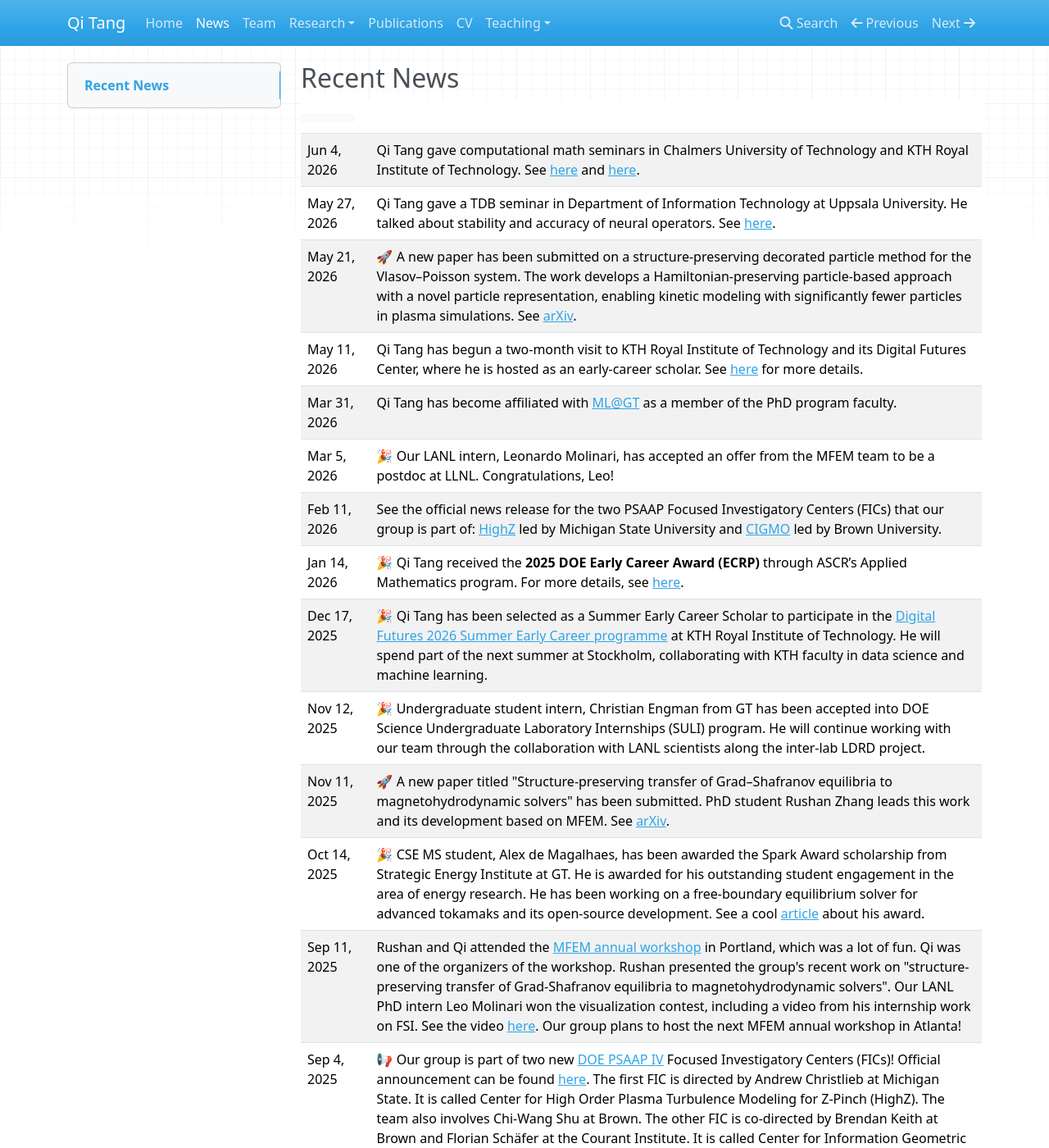
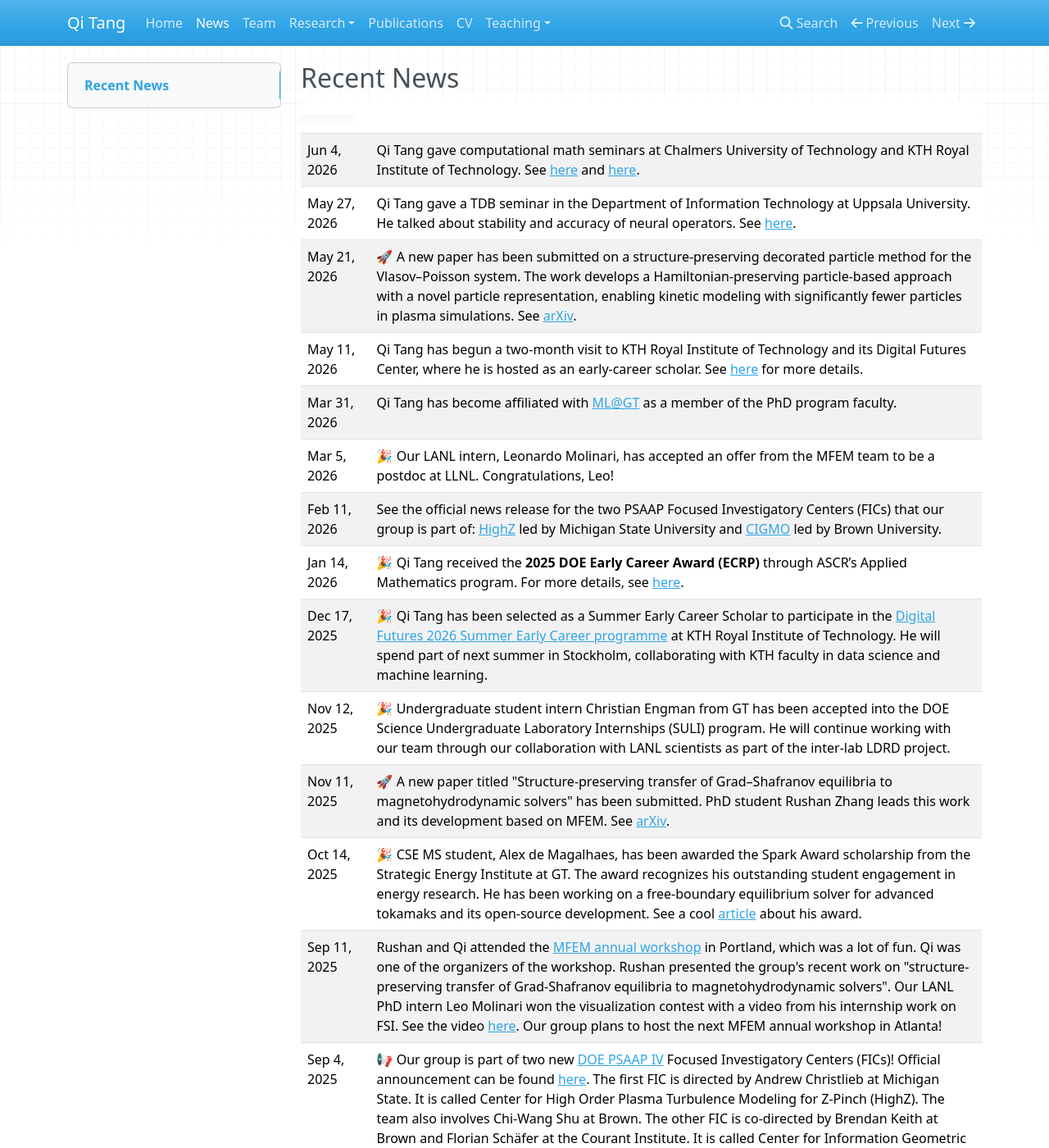
Before and after one commit to tangqi/tangqi.github.io, an MkDocs documentation site: the page built from src/news.md, in a window 1280 px wide and 1400 px high. Shown: the whole window at 82% size. Built offline with MkDocs 1.6.1, drawn with Linux system fonts in a browser that asks for light colours; nearby versions of some CDN libraries; some of the changed text lies outside the part shown.

Commit message:
refactor

```diff
--- a/mkdocs.yml
+++ b/mkdocs.yml
@@ -14,9 +14,9 @@
 - News: news.md
 - Team: team.md
 - Research:
-  - 'High-performance computing': hpc.md
-  - 'Scientific computing and simulation': computing.md
-  - 'Scientific machine learning': ml.md
+  - 'High-Performance Computing': hpc.md
+  - 'Scientific Computing and Simulation': computing.md
+  - 'Scientific Machine Learning': ml.md
 - Publications: publications.md
 - CV: cv.md
 - Teaching:
--- a/src/news.md
+++ b/src/news.md
@@ -2,41 +2,41 @@
 
 <img width=300px, style="margin:-10px"> | |
 ------------ | -----------------------------------------------------------------
-Jun 4, 2026  | Qi Tang gave computational math seminars in Chalmers University of Technology and KTH Royal Institute of Technology. See [here](https://www.chalmers.se/aktuellt/kalender/mv-computational-and-applied-mathematics-qi-tang/) and [here](https://www.kth.se/math/kalender/qi-tang-tba-1.1462074?date=2026-06-04&orgdate=2026-05-30&length=1&orglength=0).
-May 27, 2026 | Qi Tang gave a TDB seminar in Department of Information Technology at Uppsala University. He talked about stability and accuracy of neural operators. See [here](https://uppsala.instructure.com/courses/89337/pages/past-seminars-2026?module_item_id=1593924).
+Jun 4, 2026  | Qi Tang gave computational math seminars at Chalmers University of Technology and KTH Royal Institute of Technology. See [here](https://www.chalmers.se/aktuellt/kalender/mv-computational-and-applied-mathematics-qi-tang/) and [here](https://www.kth.se/math/kalender/qi-tang-tba-1.1462074?date=2026-06-04&orgdate=2026-05-30&length=1&orglength=0).
+May 27, 2026 | Qi Tang gave a TDB seminar in the Department of Information Technology at Uppsala University. He talked about stability and accuracy of neural operators. See [here](https://uppsala.instructure.com/courses/89337/pages/past-seminars-2026?module_item_id=1593924).
 May 21, 2026 | 🚀 A new paper has been submitted on a structure-preserving decorated particle method for the Vlasov–Poisson system. The work develops a Hamiltonian-preserving particle-based approach with a novel particle representation, enabling kinetic modeling with significantly fewer particles in plasma simulations. See [arXiv](https://arxiv.org/abs/2605.21794).
 May 11, 2026 | Qi Tang has begun a two-month visit to KTH Royal Institute of Technology and its Digital Futures Center, where he is hosted as an early-career scholar. See [here](https://www.digitalfutures.kth.se/mobility-projects/qi-tang/) for more details.
 Mar 31, 2026 | Qi Tang has become affiliated with [ML@GT](https://ml.gatech.edu/) as a member of the PhD program faculty.
 Mar 5, 2026  | 🎉 Our LANL intern, Leonardo Molinari, has accepted an offer from the MFEM team to be a postdoc at LLNL. Congratulations, Leo!
 Feb 11, 2026 | See the official news release for the two PSAAP Focused Investigatory Centers (FICs) that our group is part of: [HighZ](https://msutoday.msu.edu/news/2026/02/new-fusion-energy-research-center-engages-students-and-doe) led by Michigan State University and [CIGMO](https://www.brown.edu/news/2025-10-01/computer-simulation-grant) led by Brown University.
 Jan 14, 2026 | 🎉 Qi Tang received the **2025 DOE Early Career Award (ECRP)** through ASCR’s Applied Mathematics program. For more details, see [here](https://science.osti.gov/-/media/early-career/pdf/1ECRP-PubAbstracts-FY2025.pdf).
-Dec 17, 2025 | 🎉 Qi Tang has been selected as a Summer Early Career Scholar to participate in the [Digital Futures 2026 Summer Early Career programme](https://www.digitalfutures.kth.se/call/digital-futures-2026-summer-early-career-programme-sec-programme/) at KTH Royal Institute of Technology. He will spend part of the next summer at Stockholm, collaborating with KTH faculty in data science and machine learning.
-Nov 12, 2025 | 🎉 Undergraduate student intern, Christian Engman from GT has been accepted into DOE Science Undergraduate Laboratory Internships (SULI) program. He will continue working with our team through the collaboration with LANL scientists along the inter-lab LDRD project.
+Dec 17, 2025 | 🎉 Qi Tang has been selected as a Summer Early Career Scholar to participate in the [Digital Futures 2026 Summer Early Career programme](https://www.digitalfutures.kth.se/call/digital-futures-2026-summer-early-career-programme-sec-programme/) at KTH Royal Institute of Technology. He will spend part of next summer in Stockholm, collaborating with KTH faculty in data science and machine learning.
+Nov 12, 2025 | 🎉 Undergraduate student intern Christian Engman from GT has been accepted into the DOE Science Undergraduate Laboratory Internships (SULI) program. He will continue working with our team through our collaboration with LANL scientists as part of the inter-lab LDRD project.
 Nov 11, 2025 | 🚀 A new paper titled "Structure-preserving transfer of Grad–Shafranov equilibria to magnetohydrodynamic solvers" has been submitted. PhD student Rushan Zhang leads this work and its development based on MFEM. See [arXiv](https://arxiv.org/abs/2511.07763).
-Oct 14, 2025 | 🎉 CSE MS student, Alex de Magalhaes, has been awarded the Spark Award scholarship from Strategic Energy Institute at GT. He is awarded for his outstanding student engagement in the area of energy research. He has been working on a free-boundary equilibrium solver for advanced tokamaks and its open-source development. See a cool [article](https://news.research.gatech.edu/2025/11/10/james-g-campbell-fellowship-and-spark-award-winners-announced) about his award.
-Sep 11, 2025 | Rushan and Qi attended the [MFEM annual workshop](https://mfem.org/workshop/) in Portland, which was a lot of fun. Qi was one of the organizers of the workshop. Rushan presented the group's recent work on "structure-preserving transfer of Grad-Shafranov equilibria to magnetohydrodynamic solvers". Our LANL PhD intern Leo Molinari won the visualization contest, including a video from his internship work on FSI. See the video [here](img/gallery/FSI2-Turek.mp4). Our group plans to host the next MFEM annual workshop in Atlanta!
+Oct 14, 2025 | 🎉 CSE MS student, Alex de Magalhaes, has been awarded the Spark Award scholarship from the Strategic Energy Institute at GT. The award recognizes his outstanding student engagement in energy research. He has been working on a free-boundary equilibrium solver for advanced tokamaks and its open-source development. See a cool [article](https://news.research.gatech.edu/2025/11/10/james-g-campbell-fellowship-and-spark-award-winners-announced) about his award.
+Sep 11, 2025 | Rushan and Qi attended the [MFEM annual workshop](https://mfem.org/workshop/) in Portland, which was a lot of fun. Qi was one of the organizers of the workshop. Rushan presented the group's recent work on "structure-preserving transfer of Grad-Shafranov equilibria to magnetohydrodynamic solvers". Our LANL PhD intern Leo Molinari won the visualization contest with a video from his internship work on FSI. See the video [here](img/gallery/FSI2-Turek.mp4). Our group plans to host the next MFEM annual workshop in Atlanta!
 Sep 4, 2025  | 📢 Our group is part of two new [DOE PSAAP IV](https://psaap.llnl.gov/) Focused Investigatory Centers (FICs)! Official announcement can be found [here](https://www.energy.gov/nnsa/articles/nnsa-announces-selection-next-round-predictive-science-academic-alliance-program). The first FIC is directed by Andrew Christlieb at Michigan State. It is called Center for High Order Plasma Turbulence Modeling for Z-Pinch (HighZ). The team also involves Chi-Wang Shu at Brown. The other FIC is co-directed by Brendan Keith at Brown and Florian Schäfer at the Courant Institute. It is called Center for Information Geometric Mechanics and Optimization (CIGMO). The GT team of CIGMO involves Spencer Bryngelson (institutional PI) and Molei Tao.
 Aug 15, 2025 | 🚀 A new paper titled "Reduced-order modeling of Hamiltonian dynamics based on symplectic neural networks" has been submitted. We develop a novel symplectic model reduction technique for general Hamiltonians. This work is an extension of our recent effort in symplectic neural networks. See [arXiv](https://arxiv.org/abs/2508.11911).
 Aug 13, 2025 | Qi Tang gave an invited talk at [NAPAC 25](https://events.slac.stanford.edu/napac25/scientific-program/invited-program). He talked about "Symplectic Neural Network Surrogate Models for Applications to Beam Dynamics".
-Jul 11, 2025 | 🎉 GT CS UG student Jiya Varma has won President’s Undergraduate Research Award (PURA). She will work on structure-preserving ML for particle dynamics.
+Jul 11, 2025 | 🎉 GT CS UG student Jiya Varma has won the President’s Undergraduate Research Award (PURA). She will work on structure-preserving ML for particle dynamics.
 May 31, 2025 | 🚀 A new paper titled "Symplectic neural network and its applications to charged particle dynamics in electromagnetic fields" has been submitted. We develop several symplectic neural networks for charged particle dynamics and compare against the classical Boris pusher. This work is led by the PhD student Manolis Drimalas (Arizona).
 May 15, 2025 | 🎉 Rushan has been selected to attend the 13th Argonne Training Program on Extreme-Scale Computing ([ATPESC](https://extremecomputingtraining.anl.gov/)), hosted by Argonne National Laboratory. He was chosen from over 200 applicants to receive full travel support.
-May 8, 2025  | 🎉 Mandela has won the best poster award in the MSU graduate research symposium.
+May 8, 2025  | 🎉 Mandela has won the best poster award at the MSU graduate research symposium.
 Apr 25, 2025 | GT CSE PhD students, Alejo Ballester and Rushan Zhang, have been selected to attend the NSF sponsored [structure-preserving scientific computing and machine learning summer school and hackathon](https://sites.google.com/view/crg-spd/events/seattle-2025). We thank the workshop organizers for their generous travel support. One of the hackathon projects will be led by Jack Coughlin, a scientist at Zap Energy and a former student intern with our group.
 Apr 15, 2025 | 🎉🎊 Our postdoc, Oleksii Beznosov, has accepted an offer to become a Staff Scientist at T-5. Congratulations, Oleksii!
 Mar 26, 2025 | 🎉🎊 Our NSF Postdoctoral Fellow, Allen Alvarez Loya, has been selected as the next Information Science & Technology (ISTI) Postdoctoral Fellow at LANL. He will formally join LANL soon (although he has already been at LANL for two and a half years). His lead mentor will be Dan Serino. Congratulations, Allen!
-Mar 17, 2025 | Qi Tang will serve the organizing committee for the next MFEM community workshop. The workshop is scheduled to be held in Portland in Sep 2025. To learn more about past workshops, click [here](https://mfem.org/workshop/).
-Mar 12, 2025 | Qi Tang is selected to be an invited speaker in the upcoming NAPAC 25, the largest domestic conference for accelerator science and technology. He will talk about "Symplectic Neural Network Surrogate Models for Applications to Beam Dynamics." See [here](https://events.slac.stanford.edu/napac25/scientific-program/invited-program) for more details.
+Mar 17, 2025 | Qi Tang will serve on the organizing committee for the next MFEM community workshop. The workshop is scheduled to be held in Portland in Sep 2025. To learn more about past workshops, click [here](https://mfem.org/workshop/).
+Mar 12, 2025 | Qi Tang has been selected as an invited speaker at the upcoming NAPAC 25, the largest domestic conference for accelerator science and technology. He will talk about "Symplectic Neural Network Surrogate Models for Applications to Beam Dynamics." See [here](https://events.slac.stanford.edu/napac25/scientific-program/invited-program) for more details.
 Mar 3, 2025 | 🚀 A new paper has been submitted on learning stiff dynamics. We build several structures strongly into neural ODE and leverage the advanced time stepping technique of exponential integrators. The lead author is Allen Alvarez Loya, who is an NSF postdoc in our group. See [arXiv](https://arxiv.org/abs/2503.01775).
 Jan 22, 2025 | 🚀 A new paper has been accepted in ICLR. We consider graph neural networks and propose a new graph representation of geometric data with 3D coordinates (e.g., molecules). The lead authors are Shih-Hsin Wang, who interned with me last summer, and Prof. [Bao Wang](https://www.math.utah.edu/~bwang/index.html) from Utah. More details can be found [here](https://openreview.net/forum?id=OIvg3MqWX2). This ICLR paper has been selected as an oral presentation (**top 1.8%**).
-Jan 19, 2025 | Qi Tang is serving the scientific organizing committee of a two-week LANL workshop focused on multi-physics algorithms beyond exascale computing. The workshop will bring together leading experts to discuss advancements in the field and explore future directions. For more details, click [here](https://sites.google.com/msu.edu/modeling-beyond-moore/home).
+Jan 19, 2025 | Qi Tang is serving on the scientific organizing committee of a two-week LANL workshop focused on multi-physics algorithms beyond exascale computing. The workshop will bring together leading experts to discuss advancements in the field and explore future directions. For more details, click [here](https://sites.google.com/msu.edu/modeling-beyond-moore/home).
 Jan 6, 2025  | GT PhD student Alejo Ballester participated in the [ICERM program](https://icerm.brown.edu/program/topical_workshop/tw-25-clmr) on computational learning for model reduction. We thank ICERM and its organizers for their generous travel support, which made his attendance possible.
-Dec 19, 2024 | 🎉 Our group's project has been selected by Georgia Tech's Open Source Program Office ([OSPO](https://ospo.cc.gatech.edu/)). Our goal is to release our Newton-based Grad-Shafranov solver as an open-source project. Future enhancements include MPI support and advanced mesh adaptivity. We currently have an immediate opening for a RA position, ideal for undergraduate or master's students. If you're interested, please don't hesitate to reach out. We gratefully acknowledge the generous support from OSPO and the Sloan Foundation.
+Dec 19, 2024 | 🎉 Our group's project has been selected by Georgia Tech's Open Source Program Office ([OSPO](https://ospo.cc.gatech.edu/)). Our goal is to release our Newton-based Grad-Shafranov solver as an open-source project. Future enhancements include MPI support and advanced mesh adaptivity. We currently have an immediate opening for an RA position, ideal for undergraduate or master's students. If you're interested, please don't hesitate to reach out. We gratefully acknowledge the generous support from OSPO and the Sloan Foundation.
 Dec 9, 2024 | 🎉 Our group has a project selected at the [Computational Physics Student Summer Workshop](https://www.lanl.gov/engage/collaboration/internships/summer-schools/computational-physics-student-summer-workshop) at LANL next summer. The project, titled "Kinetic Plasma Simulations Using Super-Particles," builds upon the work of Ph.D. student Mandela Quashie. If you are interested in working with us and participating in the workshop as a student fellow, please apply by January 15th (US citizen only).
 Dec 4, 2024 | 🎉 A new inter-lab LDRD project has been selected for funding. We will collaborate with LANL (PI: Chengkun Huang), SNL (PI: Khachik Sargsyan), and PNNL (PI: Ben McDonald). The project focuses on developing data-driven approaches, including scientific machine learning and reduced-order modeling, for multi-probe radiography systems. A funded PhD position at Georgia Tech will be available as part of this project.
-Nov 22, 2024 | 🚀 A new paper has been submitted on learning generalized diffusions using a variational framework. Our network builds in an energy dissipation law strongly into the learning framework. This is a joint work with applied mathematicians from Illinois Tech and UCR, and it was primarily supported by our DOE ASCR SciML project. See [arXiv](https://arxiv.org/abs/2412.04480).
+Nov 22, 2024 | 🚀 A new paper has been submitted on learning generalized diffusions using a variational framework. Our network builds an energy dissipation law strongly into the learning framework. This is a joint work with applied mathematicians from Illinois Tech and UCR, and it was primarily supported by our DOE ASCR SciML project. See [arXiv](https://arxiv.org/abs/2412.04480).
 Oct 16, 2024 | 🚀 A new paper has been submitted on a structure-preserving discontinuous Galerkin scheme for the Cahn-Hilliard equation. We designed and developed the new scheme using a combination of compatible finite elements, fully implicit time stepping, preconditioning, and time adaptivity. This is a joint work with Golo Wimmer and Ben Southworth at LANL. See [arXiv](https://arxiv.org/abs/2410.13087).
-Sep 24, 2024 | 🚀 A new paper has been submitted on runaway electrons through wave-wave and wave-particle interactions. Using LANL's flagship VPIC code, we conducted large-scale Particle-In-Cell simulations to discover new physics related slow-X modes. This is a joint work with several physicists at LANL. See [arXiv](https://arxiv.org/abs/2409.15830).
+Sep 24, 2024 | 🚀 A new paper has been submitted on runaway electrons through wave-wave and wave-particle interactions. Using LANL's flagship VPIC code, we conducted large-scale Particle-In-Cell simulations to discover new physics related to slow-X modes. This is a joint work with several physicists at LANL. See [arXiv](https://arxiv.org/abs/2409.15830).
 Aug 29, 2024 | 🎉🎊 Our postdoc, Dan Serino, has accepted an offer to become a Staff Scientist at T-5. He will continue as a collaborator of our group, with his research focusing on machine learning, applied math, and computational science at LANL. Congratulations, Dan!
 Aug 20, 2024 | 🎉🎊 Qi Tang has started a new position as a tenure-track assistant professor in the School of Computational Science and Engineering (CSE) at the Georgia Institute of Technology. At Georgia Tech, our group will continuously explore high-performance computing, scientific computing and simulation, and AI/ML, three core research areas at CSE.
 Aug 16, 2024  | After nearly six fruitful years at Los Alamos National Laboratory, our group will be leaving T-5 and LANL. It has been a remarkable journey collaborating with some of the world’s best computational scientists, mathematicians, and physicists at Department of Energy national labs. We especially thank our collaborators from LANL, LLNL, SNL, and ANL for many helpful discussions.
```
Also changed, not shown: src/computing.md (+2 -2 lines), src/cv.md (+1 -1 lines), src/fall-2025.md (+10 -10 lines), src/fall-2026.md (+9 -9 lines), src/hpc.md (+5 -5 lines), src/index.md (+3 -3 lines), src/ml.md (+2 -2 lines), src/spring-2025.md (+11 -11 lines), src/spring-2026.md (+9 -9 lines), src/team.md (+7 -7 lines), 1 other file.
